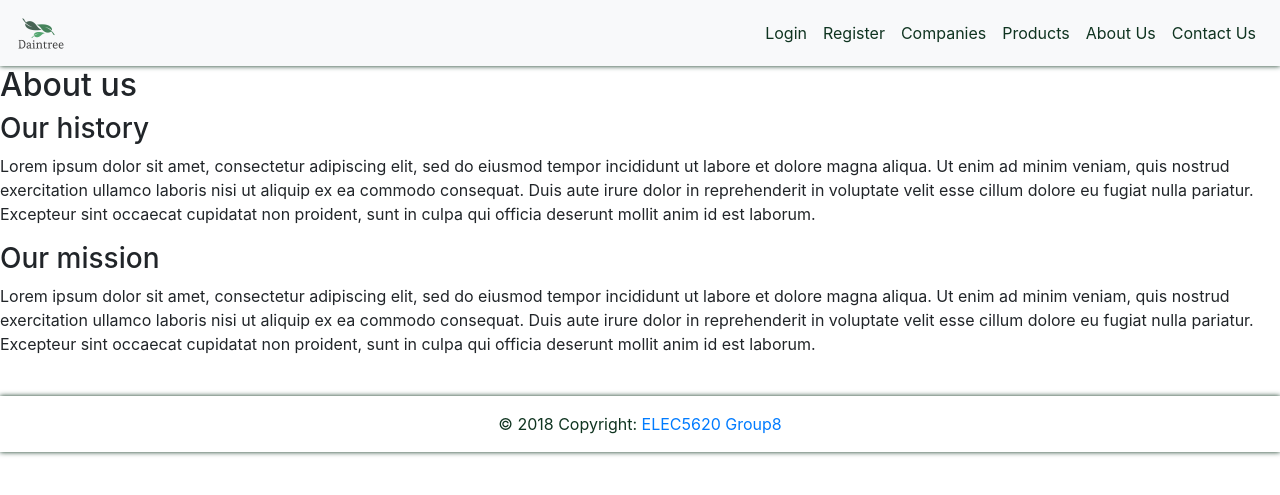
After one commit to zzirGio/ELEC5620_Stage2, a Django app: page /about_us/ in a window 1280 px wide. The commit adds this page. Shown: the top 495 px of the page. Run offline with Django 3.2, Linux system fonts and the light colour scheme; some libraries are stand-ins or nearby versions.

Commit message:
feature:  implement homepage, contact us and about us

```diff
--- a/ELEC5620_Stage2/urls.py
+++ b/ELEC5620_Stage2/urls.py
@@ -16,7 +16,7 @@ Including another URLconf
 from django.contrib import admin
 from django.urls import path, include
 from django.views.generic.base import TemplateView
-from daintree.views import signup, logged_in, companies_list, products_list
+from daintree.views import signup, logged_in, companies_list, products_list, about_us, contact_us
 
 
 urlpatterns = [
@@ -30,4 +30,6 @@ urlpatterns = [
     path('investor/', include('investor.urls')),
     path('companies/', companies_list, name='companies_list'),
     path('products/', products_list, name='products_list'),
+    path('about_us/', about_us, name='about_us'),
+    path('contact_us/', contact_us, name='contact_us'),
 ]
--- a/daintree/views.py
+++ b/daintree/views.py
@@ -15,9 +15,9 @@ def logged_in(request):
     if user_type == 1:
         print('COMPANY USER LOGGED IN!!!')
         return redirect('company_dashboard')
-    elif(user_type == 2):
+    elif user_type == 2:
         return redirect('customer_dashboard')
-    elif(user_type == 3):
+    elif user_type == 3:
         return redirect('investor_dashboard')
 
 
@@ -59,3 +59,11 @@ def products_list(request):
         products = paginator.page(paginator.num_pages)
 
     return render(request, 'products.html', {'products': products})
+
+
+def about_us(request):
+    return render(request, 'about_us.html')
+
+
+def contact_us(request):
+    return render(request, 'contact_us.html')
--- a/static/css/nav.css
+++ b/static/css/nav.css
@@ -14,3 +14,11 @@ nav .nav-link {
     background-repeat: no-repeat;
     background-size: cover;
 }
+
+.footer-container {
+    box-shadow: 0px 0px 5px #0f3420;
+}
+
+.footer-item {
+    color: #0f3420;
+}
--- /dev/null
+++ b/templates/about_us.html
@@ -0,0 +1,30 @@
+{% extends 'base.html' %}
+{% load staticfiles %}
+
+{% block title %}About Us{% endblock %}
+
+{% block content %}
+    <h2>About us</h2>
+    <div class="history">
+        <h3>Our history</h3>
+        <p>Lorem ipsum dolor sit amet, consectetur adipiscing elit, sed do eiusmod tempor
+            incididunt ut labore et dolore magna aliqua. Ut enim ad minim veniam, quis nostrud
+            exercitation ullamco laboris nisi ut aliquip ex ea commodo consequat. Duis aute irure
+            dolor in reprehenderit in voluptate velit esse cillum dolore eu fugiat nulla pariatur.
+            Excepteur sint occaecat cupidatat non proident, sunt in culpa qui officia deserunt
+            mollit anim id est laborum.
+        </p>
+    </div>
+
+    <div class="mission">
+        <h3>Our mission</h3>
+        <p>Lorem ipsum dolor sit amet, consectetur adipiscing elit, sed do eiusmod tempor
+            incididunt ut labore et dolore magna aliqua. Ut enim ad minim veniam, quis nostrud
+            exercitation ullamco laboris nisi ut aliquip ex ea commodo consequat. Duis aute irure
+            dolor in reprehenderit in voluptate velit esse cillum dolore eu fugiat nulla pariatur.
+            Excepteur sint occaecat cupidatat non proident, sunt in culpa qui officia deserunt
+            mollit anim id est laborum.
+        </p>
+    </div>
+
+{% endblock %}
--- a/templates/base.html
+++ b/templates/base.html
@@ -11,7 +11,7 @@
 
     {% load staticfiles %}
    <link rel="stylesheet" href="{% static "css/nav.css" %}">
-   <link rel="stylesheet" href="{% static "css/base.css" %}">
+   <link rel="stylesheet" href="{% static "css/bass.css" %}">
 </head>
 <body>
   <main>
@@ -30,14 +30,24 @@
             {% endif %}
             <li class="nav-item"><a class="nav-link" href="{% url 'companies_list' %}">Companies</a></li>
             <li class="nav-item"><a class="nav-link" href="{% url 'products_list' %}">Products</a></li>
-            <li class="nav-item"><a class="nav-link" href="#">About Us</a></li>
-            <li class="nav-item"><a class="nav-link" href="#">Contact Us</a></li>
+            <li class="nav-item"><a class="nav-link" href="{% url 'about_us' %}">About Us</a></li>
+            <li class="nav-item"><a class="nav-link" href="{% url 'contact_us' %}">Contact Us</a></li>
         </ul>
         {% endblock %}
     </nav>
 
     {% block content %}
     {% endblock %}
+
+      <footer class="page-footer font-small pt-4">
+          <div class="footer-container">
+              <div class="container-fluid text-center text-md-left">
+                  <div class="footer-copyright text-center py-3 footer-item">
+                      © 2018 Copyright: <a href="#"> ELEC5620 Group8 </a>
+                  </div>
+              </div>
+          </div>
+      </footer>
   </main>
 </body>
 </html>
```
Also changed, not shown: templates/contact_us.html (added, +12 -0 lines), static/img/map.png (added), static/img/trade.jpg.
